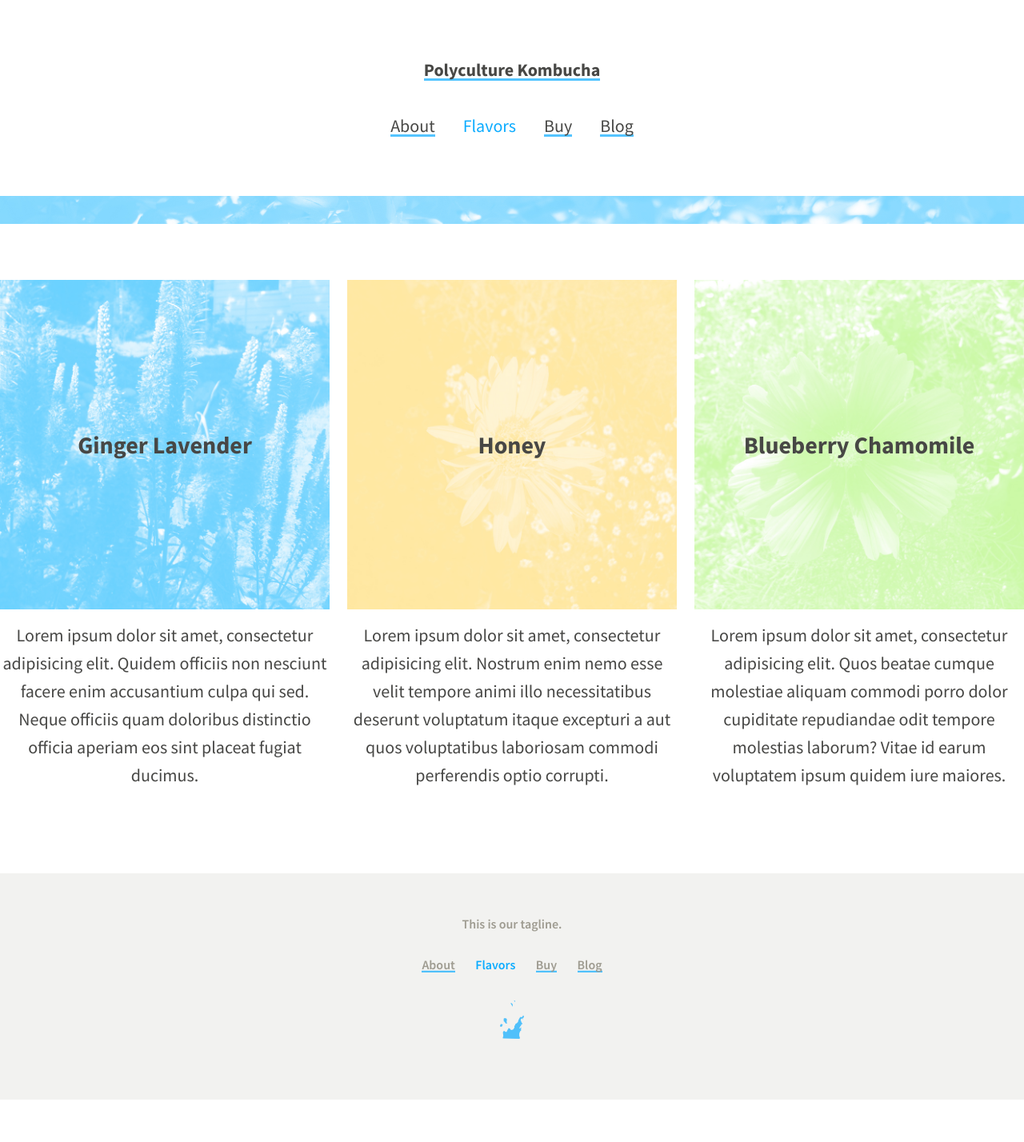
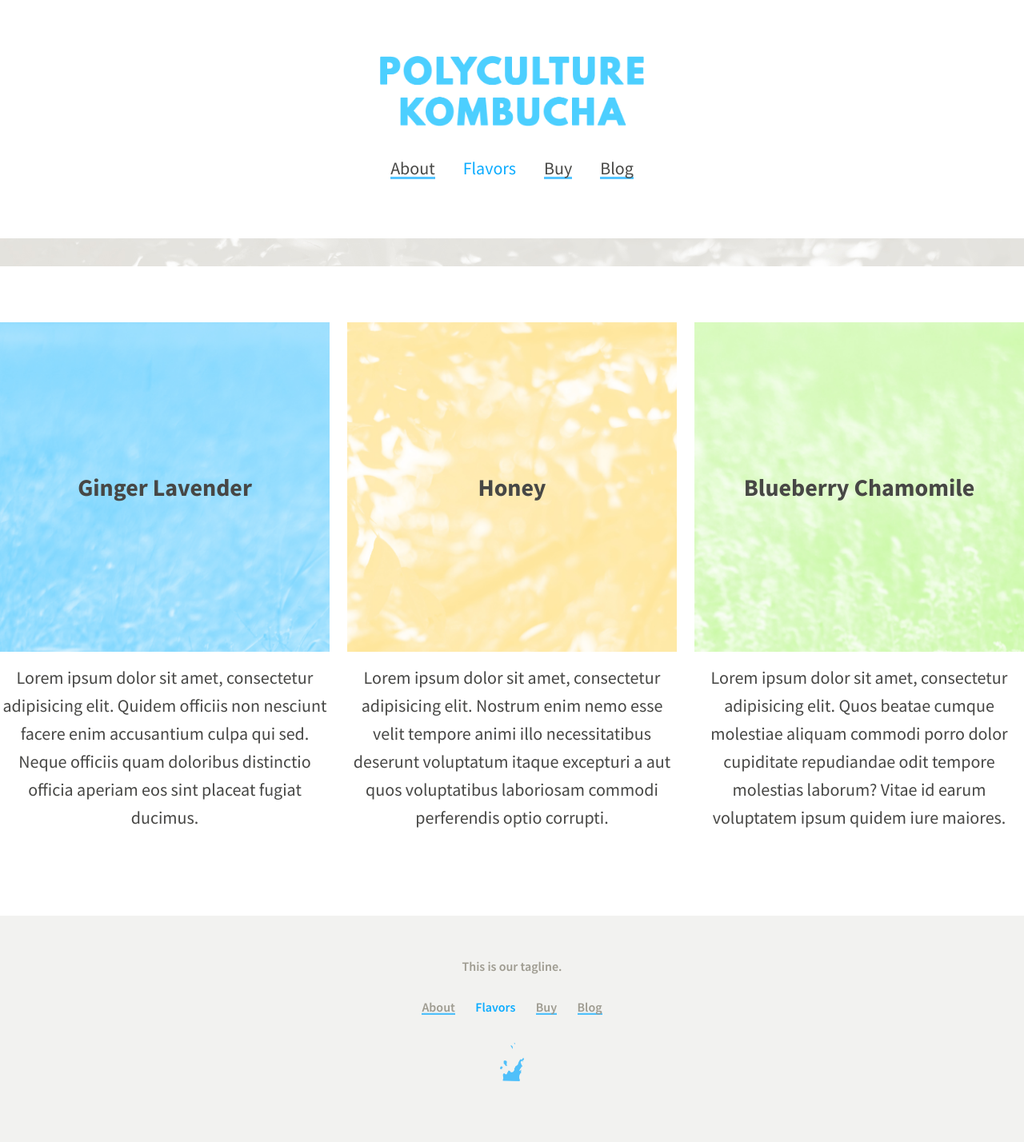
Before and after one commit to cscottmills/polyculturekombucha, a Jekyll site: the page built from flavors/index.html, in a window 1280 px wide. Shown: the whole page at 80% size. Built offline with Jekyll 4.4.1, drawn with Linux system fonts in a browser that asks for light colours; before the commit the page ends 1375 px from its top, so only the background shows below that.

Commit message:
[FEATURE] Add temporary logo, improve interior figures, improve triptych styles

```diff
--- a/_layouts/default.html
+++ b/_layouts/default.html
@@ -12,7 +12,7 @@
 <body {% if page.variant %}class="{{ page.variant }}"{% endif %}>
   <div class="container">
     <header class="page-header">
-      <h1 class="page-title"><a href="/">{{ site.title }}</a></h1>
+      <a class="logo" href="/"><img src="{{ site.imagePath }}/logo.png" alt="{{ site.title }}"></a>
       <nav class="primary-nav">
         <ul>
           {% assign items = "about flavors buy blog" | split: ' ' %}{% capture branch %}{{ page.url }}{% endcapture %}{% for item in items %}<li><a {% if branch contains item %}class="active"{% endif %} href="/{{ item }}">{{ item | capitalize }}</a></li>{% endfor %}
--- a/flavors/index.html
+++ b/flavors/index.html
@@ -7,15 +7,15 @@ image: walnut
 
 <figure class="triptych">
 	<div class="third">
-		<h2 class="title" style="background-image: url('{{ site.imagePath }}/hyssop.jpg');">Ginger Lavender</h2>
+		<h2 class="title" style="background-image: url('{{ site.imagePath }}/blue.jpg');"><b>Ginger Lavender</b></h2>
 		<p>Lorem ipsum dolor sit amet, consectetur adipisicing elit. Quidem officiis non nesciunt facere enim accusantium culpa qui sed. Neque officiis quam doloribus distinctio officia aperiam eos sint placeat fugiat ducimus.</p>
 	</div>
 	<div class="third">
-		<h2 class="title" style="background-image: url('{{ site.imagePath }}/compass.jpg');">Honey</h2>
+		<h2 class="title" style="background-image: url('{{ site.imagePath }}/yellow.jpg');"><b>Honey</b></h2>
 		<p>Lorem ipsum dolor sit amet, consectetur adipisicing elit. Nostrum enim nemo esse velit tempore animi illo necessitatibus deserunt voluptatum itaque excepturi a aut quos voluptatibus laboriosam commodi perferendis optio corrupti.</p>
 	</div>
 	<div class="third">
-		<h2 class="title" style="background-image: url('{{ site.imagePath }}/cosmo.jpg');">Blueberry Chamomile</h2>
+		<h2 class="title" style="background-image: url('{{ site.imagePath }}/green.jpg');"><b>Blueberry Chamomile</b></h2>
 		<p>Lorem ipsum dolor sit amet, consectetur adipisicing elit. Quos beatae cumque molestiae aliquam commodi porro dolor cupiditate repudiandae odit tempore molestias laborum? Vitae id earum voluptatem ipsum quidem iure maiores.</p>
 	</div>
 </figure>
--- a/resources/_scss/_base.scss
+++ b/resources/_scss/_base.scss
@@ -29,6 +29,7 @@ html {
 }
 
 body {
+	min-width: 320px;
 	font-family: $fontBody;
 	// 22px
 	font-size: 1.375em;
--- a/resources/_scss/_components.scss
+++ b/resources/_scss/_components.scss
@@ -15,20 +15,30 @@
 	padding: ($verticalSpace * 2) 0;
 }
 
-.page-title {
-	font-size: 1em;
-	text-align: center;
-	margin-bottom: $verticalSpace;
+// a
+.logo {
+	display: block;
+	width: 100%;
+	max-width: 15em;
+	margin: 0 auto $verticalSpace;
+	box-shadow: none;
+	opacity: $opacity;
+	img {
+		display: block;
+		width: 100%;
+	}
 }
 
 .primary-nav {
 	ul {
 		display: flex;
 		justify-content: center;
+		flex-wrap: wrap;
 	}
-	li + li {
-		margin-left: $verticalSpace;
+	li {
+		margin: 0 ($verticalSpace / 2);
 	}
+	// TODO flex fallback
 }
 
 // Page footer
@@ -159,7 +169,8 @@
 		}
 	}
 	&.narrow {
-		width: $figureWidth;
+		width: 100%;
+		max-width: $figureWidth;
 		margin-right: auto;
 		margin-left: auto;
 	}
@@ -176,18 +187,16 @@
 			line-height: $lessLineHeight;
 		}
 	}
-	// TODO get this working
-	// @include respond($huron) {
-	// 	&.wide {
-	// 		$overhang: calc((100vw - #{$contentWidth}) / 2);
-	// 		margin-right: -$overhang;
-	// 		margin-left: -$overhang;
-	// 		figcaption {
-	// 			padding-right: $overhang;
-	// 			padding-left: $overhang;
-	// 		}
-	// 	}
-	// }
+	@include respond($huron) {
+		&.wide {
+			margin-right: calc((100vw - #{$contentWidth}) / -2);
+			margin-left: calc((100vw - #{$contentWidth}) / -2);
+			figcaption {
+				padding-right: calc((100vw - #{$contentWidth}) / 2);
+				padding-left: calc((100vw - #{$contentWidth}) / 2);
+			}
+		}
+	}
 	@include respond($baikal) {
 		&.wide {
 			margin-right: 0;
@@ -211,11 +220,23 @@
 		text-align: center;
 	}
 	.title {
-		// TODO find better way to preserve squareness
+		width: 100%;
 		line-height: 1;
 		background-size: cover;
-		padding: calc(50% - 0.5em) 0;
+		padding-bottom: 100%;
 		margin-bottom: 0.5em;
+		position: relative;
+	}
+	b {
+		display: flex;
+		align-items: center;
+		justify-content: center;
+		padding: 0 1em;
+		position: absolute;
+		top: 0;
+		right: 0;
+		bottom: 0;
+		left: 0;
 	}
 	// TODO flex & calc fallback
 	// TODO responsive styles
```
Also changed, not shown: resources/images/blue.jpg (added), resources/images/compass.jpg (deleted), resources/images/cosmo.jpg (deleted), resources/images/goldenrod.jpg, resources/images/grass.jpg, resources/images/green.jpg (added), resources/images/header.jpg (added), resources/images/hyssop.jpg (deleted), resources/images/logo.png (added), resources/images/pebbles.jpg, resources/images/pebbles2.jpg, resources/images/walnut.jpg, resources/images/yellow.jpg (added).
